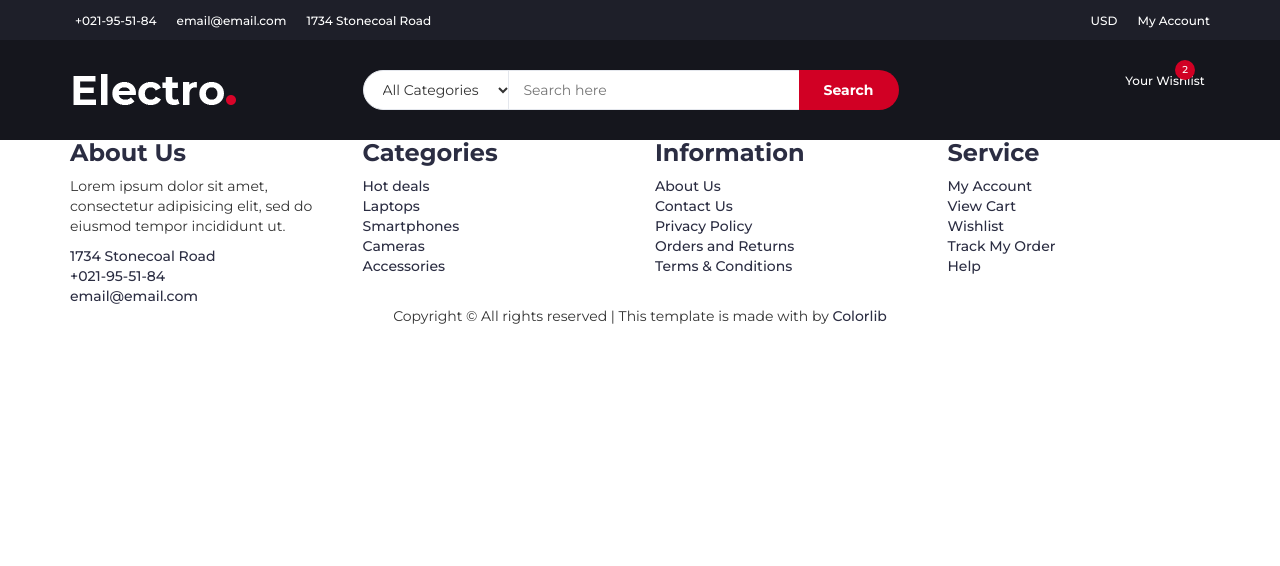
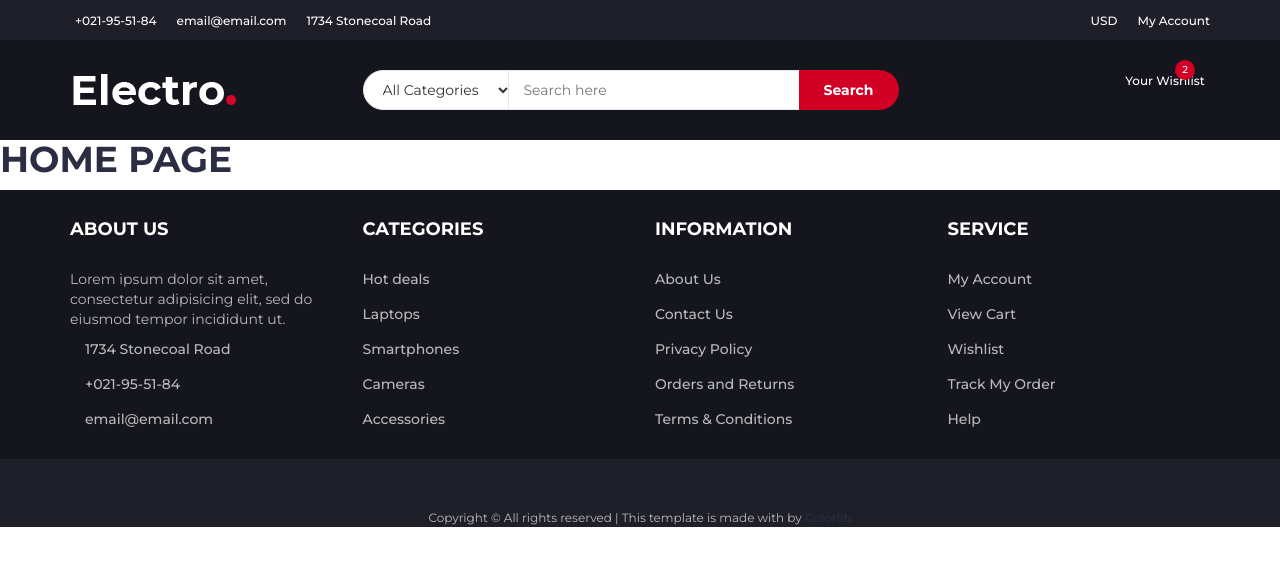
Before and after one commit to hormalno/electronic-shop, a React (Create React App) app: page / in a window 1280 px wide. Shown: the top 566 px of the page. Built offline with nearby package versions, Linux system fonts and the light colour scheme; some icons are missing.

Commit message:
adding the footer and styles

```diff
--- a/src/App.js
+++ b/src/App.js
@@ -1,11 +1,14 @@
 import './App.css';
 import Footer from './components/footer/Footer';
 import Header from './components/header/Header';
+import Main from './components/main/Main';
+
 
 function App() {
   return (
     <div className="App">
       <Header />
+      <Main title="HOME PAGE" />
       <Footer />
     </div>
   );
--- a/src/components/footer/Footer.js
+++ b/src/components/footer/Footer.js
@@ -1,13 +1,19 @@
+import styled from "styled-components";
 import BottomFooter from "./bottomFooter/BottomFooter";
 import TopFooter from "./topFooter/TopFooter";
 
 function Footer() {
     return (
-        <footer id="footer">
+        <FooterStyle>
 			<TopFooter />
             <BottomFooter />
-		</footer>
+		</FooterStyle>
     )
 }
 
 export default Footer;
+
+const FooterStyle = styled.footer `
+	background: #15161D;
+	color: #B9BABC;
+`
--- a/src/components/footer/bottomFooter/BottomFooter.js
+++ b/src/components/footer/bottomFooter/BottomFooter.js
@@ -1,25 +1,47 @@
+import styled from "styled-components";
+
 function BottomFooter() {
     return (
-        <div id="bottom-footer" class="section">
-            <div class="container">
-                <div class="row">
-                    <div class="col-md-12 text-center">
-                        <ul class="footer-payments">
-                            <li><a href="#"><i class="fa fa-cc-visa"></i></a></li>
-                            <li><a href="#"><i class="fa fa-credit-card"></i></a></li>
-                            <li><a href="#"><i class="fa fa-cc-paypal"></i></a></li>
-                            <li><a href="#"><i class="fa fa-cc-mastercard"></i></a></li>
-                            <li><a href="#"><i class="fa fa-cc-discover"></i></a></li>
-                            <li><a href="#"><i class="fa fa-cc-amex"></i></a></li>
-                        </ul>
-                        <span class="copyright">
-                            Copyright &copy;<script>document.write(new Date().getFullYear());</script> All rights reserved | This template is made with <i class="fa fa-heart-o" aria-hidden="true"></i> by <a href="https://colorlib.com" target="_blank">Colorlib</a>
-                        </span>
+        <BottomFooterStyle>
+            <div className="container">
+                <div className="row">
+                    <div className="col-md-12 text-center">
+                        <FooterPayment>
+                            <li><a href="#"><i className="fa fa-cc-visa"></i></a></li>
+                            <li><a href="#"><i className="fa fa-credit-card"></i></a></li>
+                            <li><a href="#"><i className="fa fa-cc-paypal"></i></a></li>
+                            <li><a href="#"><i className="fa fa-cc-mastercard"></i></a></li>
+                            <li><a href="#"><i className="fa fa-cc-discover"></i></a></li>
+                            <li><a href="#"><i className="fa fa-cc-amex"></i></a></li>
+                        </FooterPayment>
+                        <Copyright>
+                            Copyright &copy;<script>document.write(new Date().getFullYear());</script> All rights reserved | This template is made with <i className="fa fa-heart-o" aria-hidden="true"></i> by <a href="https://colorlib.com" target="_blank">Colorlib</a>
+                        </Copyright>
                     </div>
                 </div>
             </div>
-        </div>
+        </BottomFooterStyle>
     )
 }
 
 export default BottomFooter;
+
+const BottomFooterStyle = styled.div `
+    background: #1E1F29;
+`
+const Copyright = styled.span `
+    margin-top: 30px;
+    display: block;
+    font-size: 12px;
+`
+const FooterPayment = styled.ul `
+li {
+    display: inline-block;
+    margin-right: 5px;
+    a {
+        color: #15161D;
+        font-size: 36px;
+        display: block;
+    }
+}
+`
--- a/src/components/footer/topFooter/TopFooter.js
+++ b/src/components/footer/topFooter/TopFooter.js
@@ -1,59 +1,61 @@
+import styled from "styled-components";
+
 function TopFooter() {
     return (
-        <div class="section">
-				<div class="container">
-					<div class="row">
-						<div class="col-md-3 col-xs-6">
-							<div class="footer">
-								<h3 class="footer-title">About Us</h3>
+        <div className="section">
+			<div className="container">
+				<div className="row">
+					<div className="col-md-3 col-xs-6">
+						<FooterClass>
+							<h3 className="footer-title">About Us</h3>
 							<p>Lorem ipsum dolor sit amet, consectetur adipisicing elit, sed do eiusmod tempor incididunt ut.</p>
-								<ul class="footer-links">
-									<li><a href="#"><i class="fa fa-map-marker"></i>1734 Stonecoal Road</a></li>
-									<li><a href="#"><i class="fa fa-phone"></i>+021-95-51-84</a></li>
-									<li><a href="#"><i class="fa fa-envelope-o"></i>email@email.com</a></li>
-								</ul>
-							</div>
+							<FoooterLinks>
+								<li><a href="#"><i className="fa fa-map-marker"></i>1734 Stonecoal Road</a></li>
+								<li><a href="#"><i className="fa fa-phone"></i>+021-95-51-84</a></li>
+								<li><a href="#"><i className="fa fa-envelope-o"></i>email@email.com</a></li>
+							</FoooterLinks>
+						</FooterClass>
 					</div>
 
-						<div class="col-md-3 col-xs-6">
-							<div class="footer">
-								<h3 class="footer-title">Categories</h3>
-								<ul class="footer-links">
+					<div className="col-md-3 col-xs-6">
+						<FooterClass>
+							<h3 className="footer-title">Categories</h3>
+							<FoooterLinks>
 								<li><a href="#">Hot deals</a></li>
 								<li><a href="#">Laptops</a></li>
 								<li><a href="#">Smartphones</a></li>
 								<li><a href="#">Cameras</a></li>
 								<li><a href="#">Accessories</a></li>
-								</ul>
-							</div>
+							</FoooterLinks>
+						</FooterClass>
 					</div>
 
-						<div class="clearfix visible-xs"></div>
+					<div className="clearfix visible-xs"></div>
 
-						<div class="col-md-3 col-xs-6">
-							<div class="footer">
-								<h3 class="footer-title">Information</h3>
-								<ul class="footer-links">
+					<div className="col-md-3 col-xs-6">
+						<FooterClass>
+							<h3 className="footer-title">Information</h3>
+							<FoooterLinks>
 								<li><a href="#">About Us</a></li>
 								<li><a href="#">Contact Us</a></li>
 								<li><a href="#">Privacy Policy</a></li>
 								<li><a href="#">Orders and Returns</a></li>
 								<li><a href="#">Terms & Conditions</a></li>
-								</ul>
-							</div>
+							</FoooterLinks>
+						</FooterClass>
 					</div>
 
-						<div class="col-md-3 col-xs-6">
-							<div class="footer">
-								<h3 class="footer-title">Service</h3>
-								<ul class="footer-links">
+					<div className="col-md-3 col-xs-6">
+						<FooterClass>
+							<h3 className="footer-title">Service</h3>
+							<FoooterLinks>
 								<li><a href="#">My Account</a></li>
 								<li><a href="#">View Cart</a></li>
 								<li><a href="#">Wishlist</a></li>
 								<li><a href="#">Track My Order</a></li>
 								<li><a href="#">Help</a></li>
-								</ul>
-							</div>
+							</FoooterLinks>
+						</FooterClass>
 					</div>
 				</div>
 			</div>
@@ -62,3 +64,31 @@ function TopFooter() {
 }
 
 export default TopFooter;
+
+const FooterClass = styled.div `
+	margin: 30px 0px;
+	.footer-title {
+		color: #FFF;
+		text-transform: uppercase;
+		font-size: 18px;
+		margin: 0px 0px 30px;
+	}
+`
+
+const FoooterLinks = styled.ul `
+	li+li {
+		margin-top: 15px;
+	}
+	li a {
+		color: #B9BABC;
+		:hover {
+			color: #D10024;
+		}
+	}
+	li i {
+		margin-right: 15px;
+		color: #D10024;
+		width: 14px;
+		text-align: center;
+	}
+`
--- /dev/null
+++ b/src/components/main/Main.js
@@ -0,0 +1,7 @@
+function Main(props) {
+    return (
+        <h1>{props.title}</h1>
+    )
+}
+
+export default Main;
```
Lines whose indentation alone changed are shown as unchanged.
